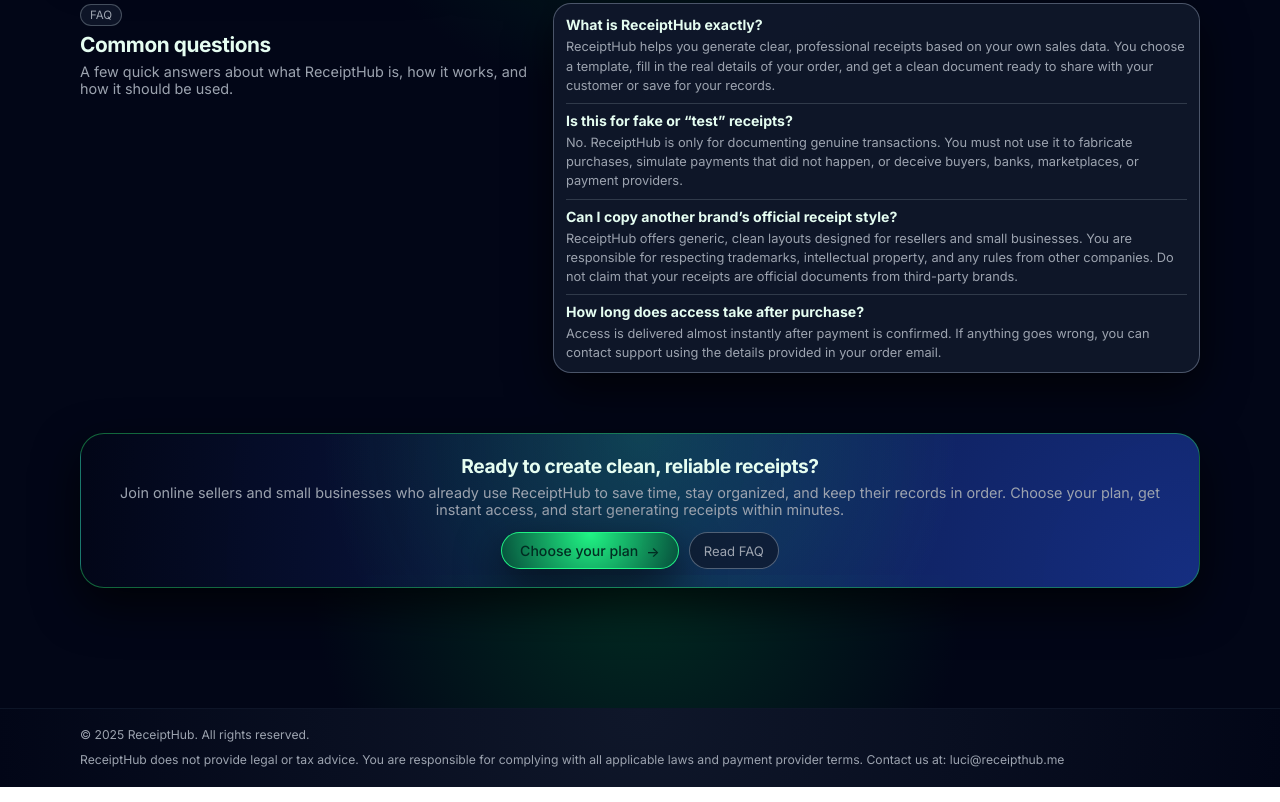
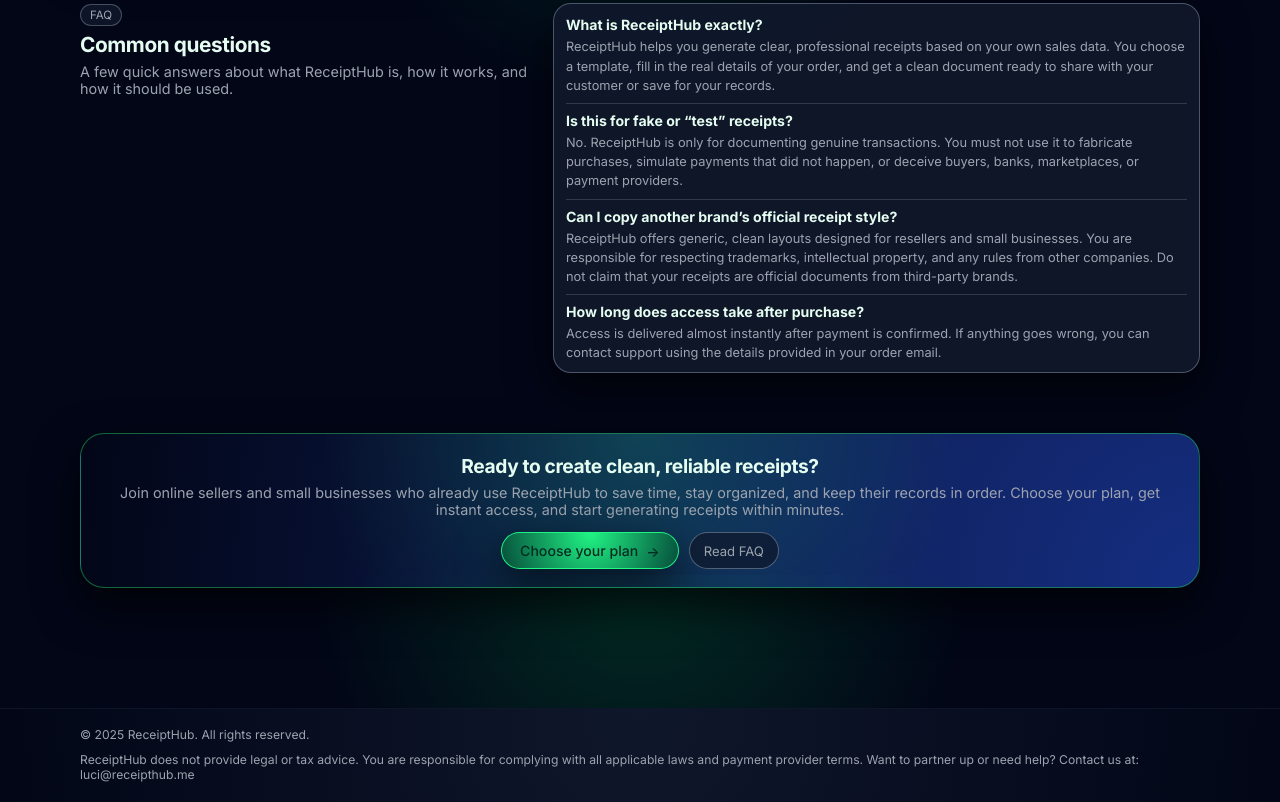
Before and after one commit to rreceipthub/rreceipthub.github.io, a plain HTML site: page index.html in a window 1280 px wide. Shown: the part 2625-3427 px from the top of the page. Drawn offline with Linux system fonts and the light colour scheme; a script that the page names is missing.

Commit message:
Update index.html

```diff
--- a/index.html
+++ b/index.html
@@ -1499,7 +1499,7 @@
             ReceiptHub does not provide legal or tax advice. You are responsible for complying with
             all applicable laws and payment provider terms.
 
-            Contact us at: luci@receipthub.me
+            Want to partner up or need help? Contact us at: luci@receipthub.me
           </span>
         </div>
       </div>
```
